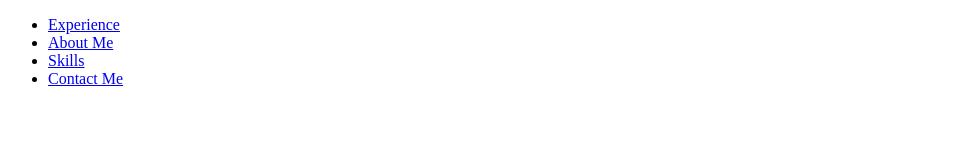
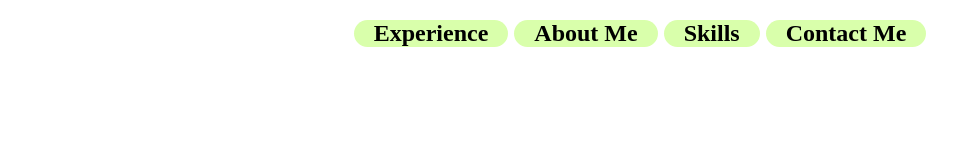
Before and after one commit to isaabe2/CVAbeledo, a plain HTML site: page index.html in a window 1280 px wide. Shown: the whole page, without its empty margins (0-957 px from the left). Drawn offline with Linux system fonts and the light colour scheme.

Commit message:
creacion de navbar

```diff
--- a/index.html
+++ b/index.html
@@ -4,6 +4,7 @@
     <meta charset="UTF-8">
     <meta http-equiv="X-UA-Compatible" content="IE=edge">
     <meta name="viewport" content="width=, initial-scale=1.0">
+    <link rel="stylesheet" href="style.css">
     <title>Document</title>
 </head>
 <body>
@@ -14,10 +15,10 @@
                 <li><a href="#">About Me</a></li>
                 <li><a href="#">Skills</a></li>
                 <li><a href="#">Contact Me</a></li>
-
-
             </ul>
         </nav>
+
     </header>
+
 </body>
 </html>
--- a/style.css
+++ b/style.css
@@ -0,0 +1,49 @@
+*{
+    box-sizing: border-box;
+    font-family: 'PT Serif', serif;
+    padding: 0;
+    background-color: white;
+    margin: 0;
+}
+
+li , a{
+    text-decoration: none;
+    font-family: 'PT Serif', serif;;
+    color: black;
+    font-weight: 900;
+    background-color: #d9ffab;
+
+
+
+}
+
+header {
+    display: flex;
+    padding: 20px 10%;
+    justify-content:center;
+    align-items: center;
+
+}
+
+.navbar{
+    display: inline-block;
+    padding: 0px 20px;
+    list-style: none;
+    font-size: x-large;
+
+}
+
+.navbar li{
+    display: inline-block;
+    padding: 0px 20px;
+    border-radius: 50px;
+
+}
+.navbar li a{
+    transition: all 0.5s ease 0s;
+
+}
+
+.navbar li a:hover{
+    color: #d9ffab(0,136,165);
+}
```
